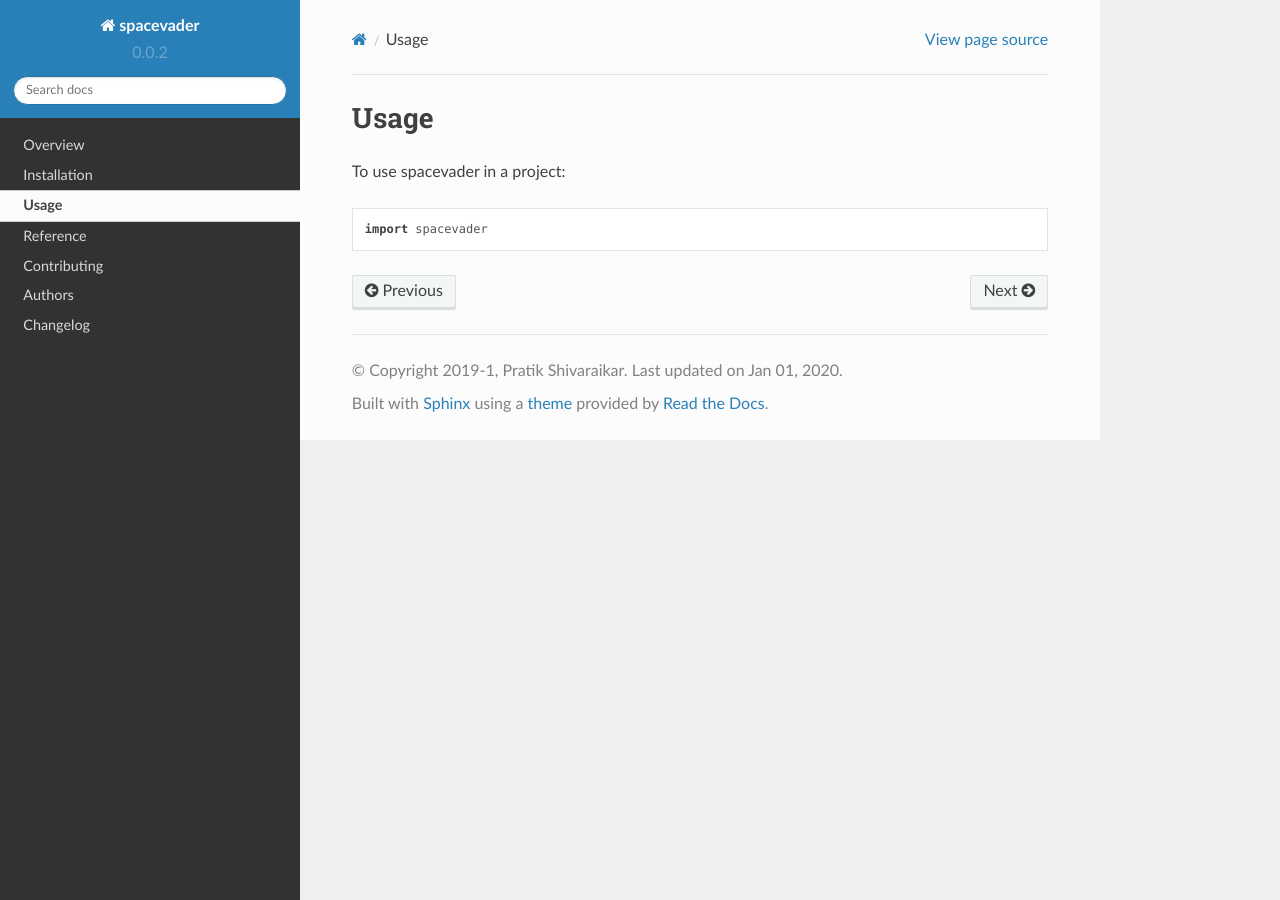
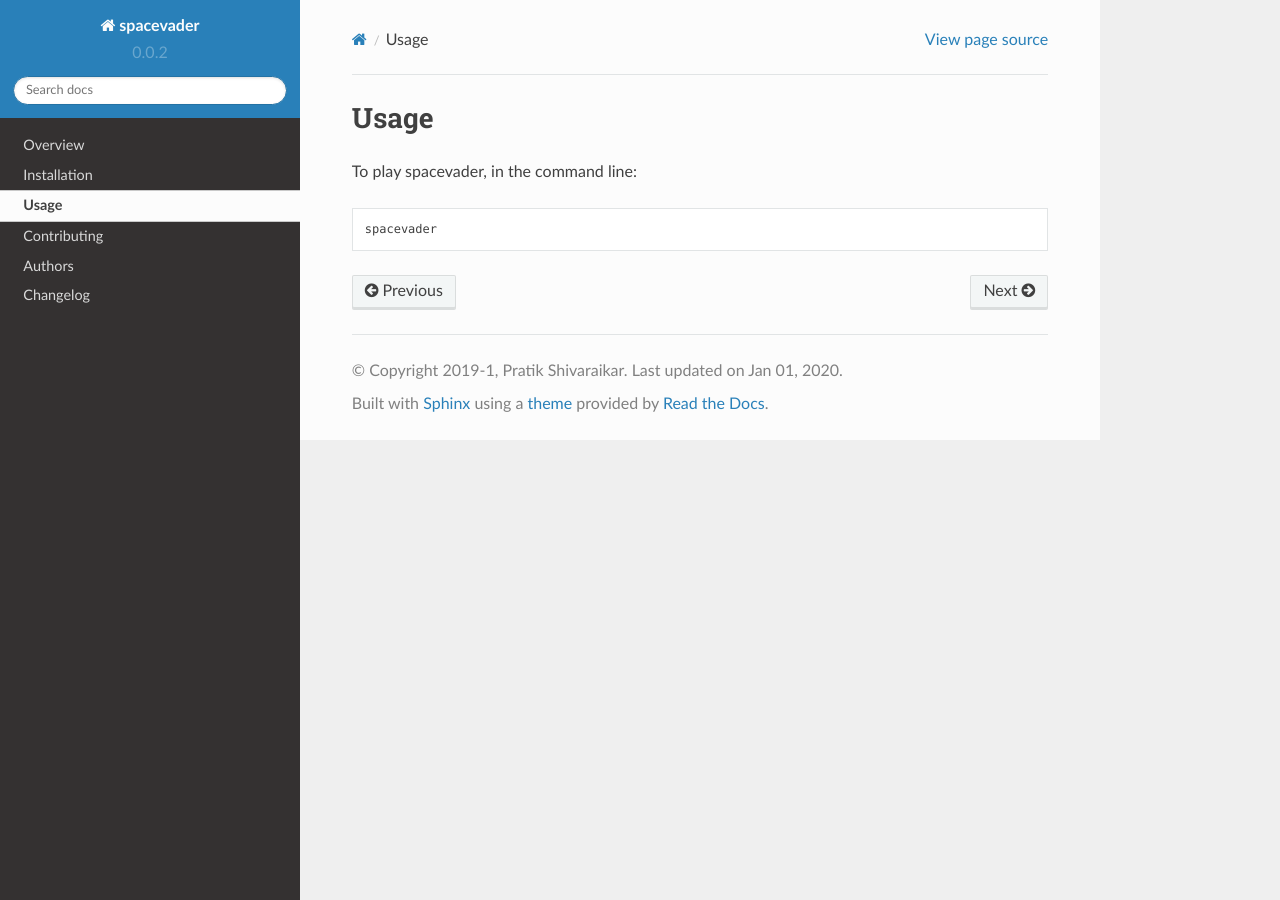
Before and after one commit to pratikms/spacevader, a Sphinx documentation site: the page built from docs/usage.rst, in a window 1280 px wide. Built offline with Sphinx 7.4.7 and the Read the Docs theme 2.0.0, drawn with Linux system fonts in a browser that asks for light colours.

```diff
--- a/docs/index.rst
+++ b/docs/index.rst
@@ -8,7 +8,6 @@ Contents
    readme
    installation
    usage
-   reference/index
    contributing
    authors
    changelog
--- a/docs/usage.rst
+++ b/docs/usage.rst
@@ -2,6 +2,6 @@
 Usage
 =====
 
-To use spacevader in a project::
+To play spacevader, in the command line::
 
-	import spacevader
+	spacevader
--- a/setup.py
+++ b/setup.py
@@ -49,9 +49,7 @@ setup(
         'Operating System :: POSIX',
         'Operating System :: Microsoft :: Windows',
         'Programming Language :: Python',
-        'Programming Language :: Python :: 2.7',
         'Programming Language :: Python :: 3',
-        'Programming Language :: Python :: 3.5',
         'Programming Language :: Python :: 3.6',
         'Programming Language :: Python :: 3.7',
         'Programming Language :: Python :: 3.8',
@@ -72,7 +70,7 @@ setup(
         # eg: 'keyword1', 'keyword2', 'keyword3',
         'space', 'invader', 'vader', 'spaceinvader', 'space-invader', 'spacevader', 'space-vader', 'space vader', 'space invader'
     ],
-    python_requires='>=2.7, !=3.0.*, !=3.1.*, !=3.2.*, !=3.3.*, !=3.4.*',
+    python_requires='>=3.6',
     install_requires=[
         # eg: 'aspectlib==1.1.1', 'six>=1.7',
         'pygame'
```
Also changed, not shown: 2 other files.
